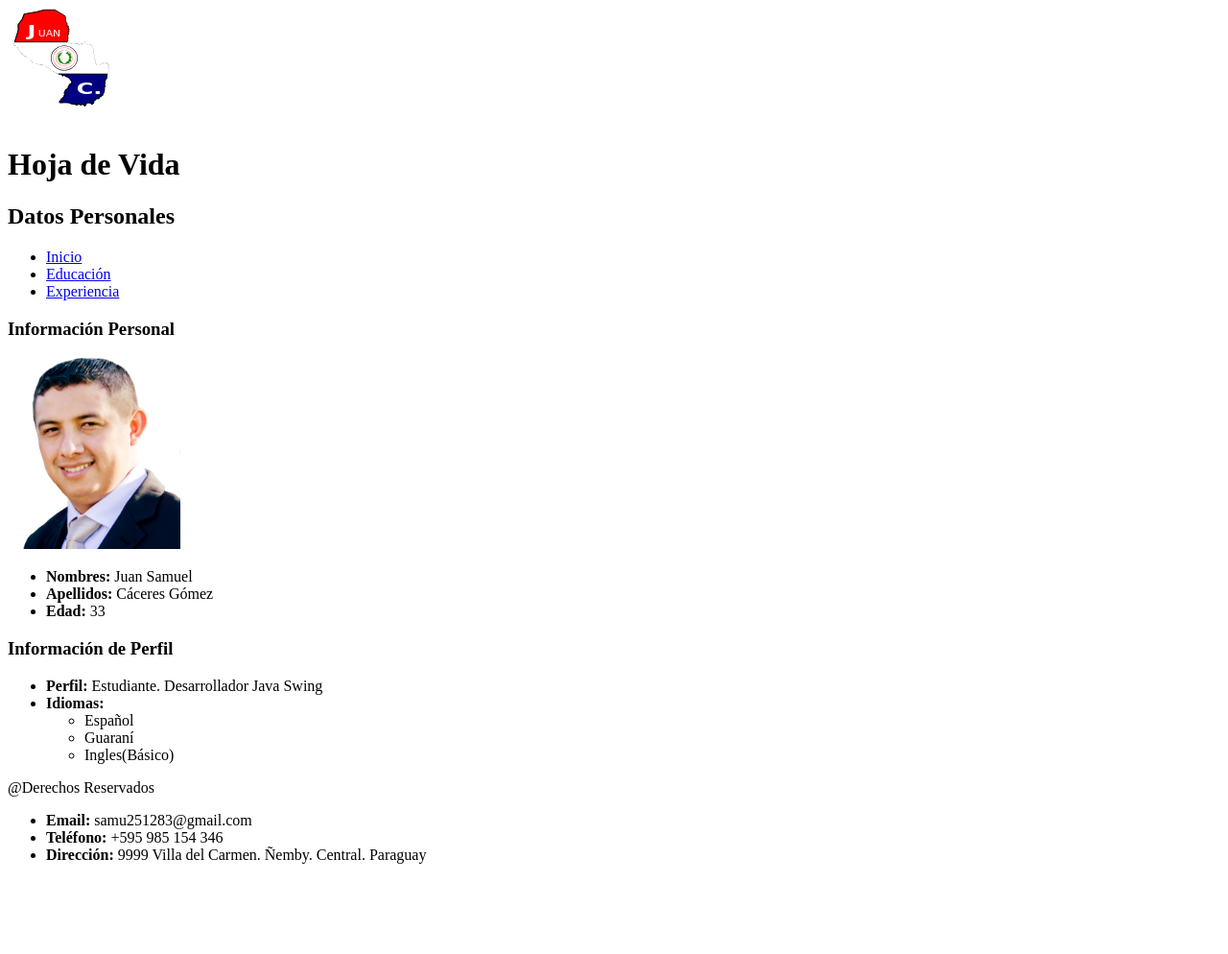
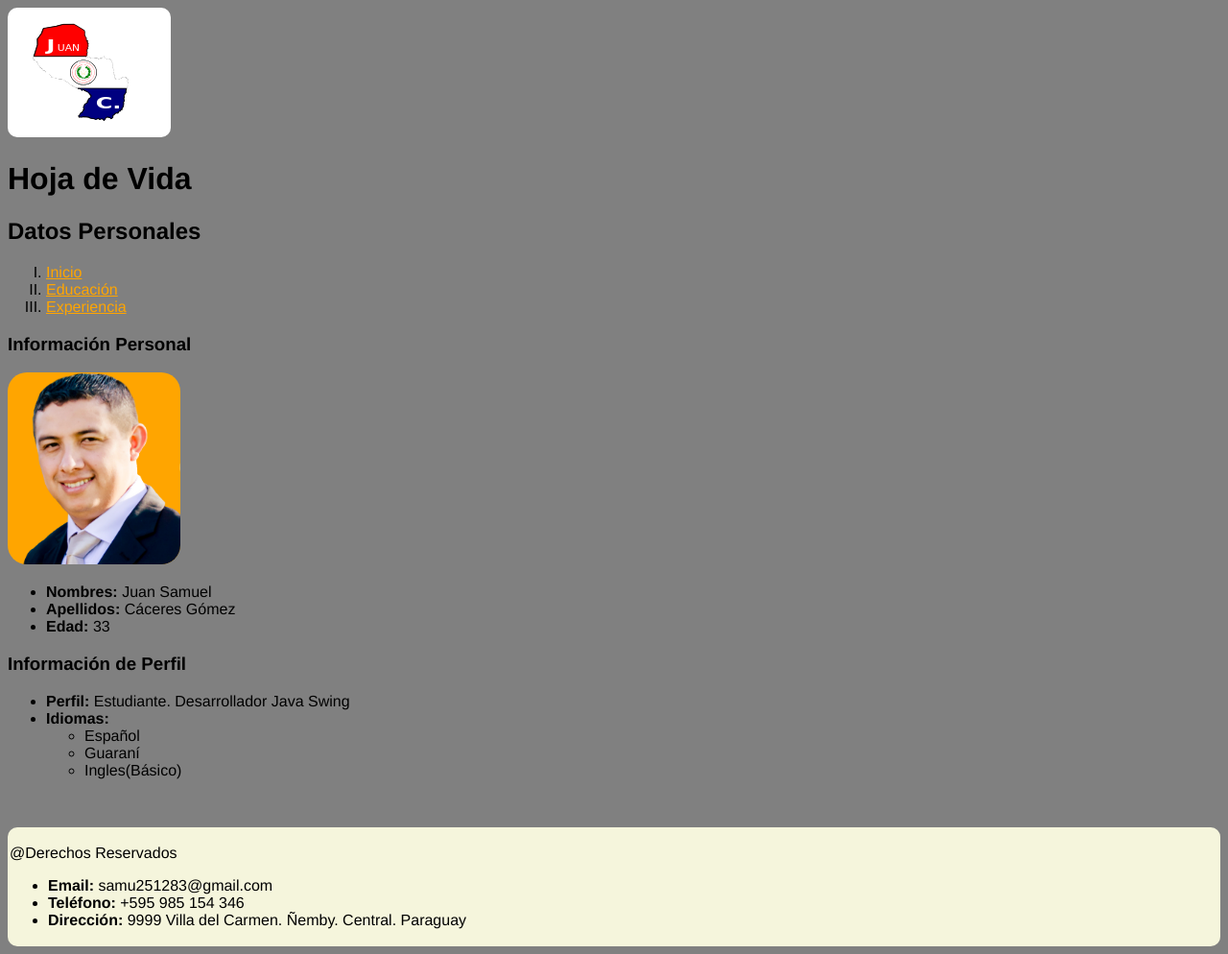
Before and after one commit to eltabyron/FundamentosDeHTML_JC, a plain HTML site: page index.html in a window 1280 px wide. Shown: the whole page at 96% size. Before the commit the page ends 916 px from the top, so only its background shows below. Drawn offline with Linux system fonts and the light colour scheme.

Commit message:
Aplicación de CSS
Aplicación de CSS

```diff
--- /dev/null
+++ b/css/estilos.css
@@ -0,0 +1,45 @@
+body
+{
+  background-color: gray;
+}
+
+footer
+{
+  margin-top: 50px;
+}
+
+img
+{
+  border-radius: 20px;
+  background-color: orange;
+}
+#Contenedor
+{
+  font-family: helvetica;
+  font-size: 16px;
+}
+#Encabezado
+{
+    display: block;
+    margin: 0 auto;
+}
+.itemIndice{
+  list-style-type: upper-roman;
+}
+.enlace{
+  color: blue;
+}
+footer#pie{
+  background-color: beige;
+  padding: 2px;
+  border-radius: 10px;
+}
+a[href$='html']{
+  color: orange;
+}
+svg{
+  background-color: white;
+  border-radius: 10px;
+  padding-top: 15px;
+  padding-left: 20px;
+}
--- a/index.html
+++ b/index.html
@@ -6,9 +6,10 @@
     <meta name="author" content="Juan Samuel Cáceres">
     <meta name="description" content="Hoja de Vida de Juan Samuel Cáceres">
     <title>Hoja de Vida</title>
+    <link rel="stylesheet" href="css/estilos.css">
   </head>
-  <body>
-    <header>
+  <body id="Contenedor">
+    <header id="Encabezado">
       <!--Declaro el área de trabajo de svg preservando la relación de aspecto en el punto medio-->
       <svg width="150" height="120" preserveAspectRatio="xMidYMid meet"  viewBox="0 0 150 120">
         <!--Información sobre el svg - Metadatos: Conjunto de datos que describe y da información sobre otros datos-->
@@ -43,15 +44,18 @@
         </g>
       </svg>
       <h1>Hoja de Vida</h1>
+
       <h2>Datos Personales</h2>
       <nav>
         <ul>
-          <li><a href="index.html">Inicio</a></li>
-          <li><a href="educacion.html">Educación</a></li>
-          <li><a href="experiencia.html">Experiencia</a></li>
+          <li class="itemIndice"><a class="enlace" href="index.html">Inicio</a></li>
+          <li class="itemIndice"><a class="enlace" href="educacion.html">Educación</a></li>
+          <li class="itemIndice"><a class="enlace" href="experiencia.html">Experiencia</a></li>
         </ul>
       </nav>
     </header>
+
+
     <section>
       <h3>Información Personal</h3>
       <p>
@@ -79,7 +83,7 @@
       </p>
     </section>
 
-    <footer>
+    <footer id="pie">
       <p>@Derechos Reservados</p>
       <p>
         <ul>
```
